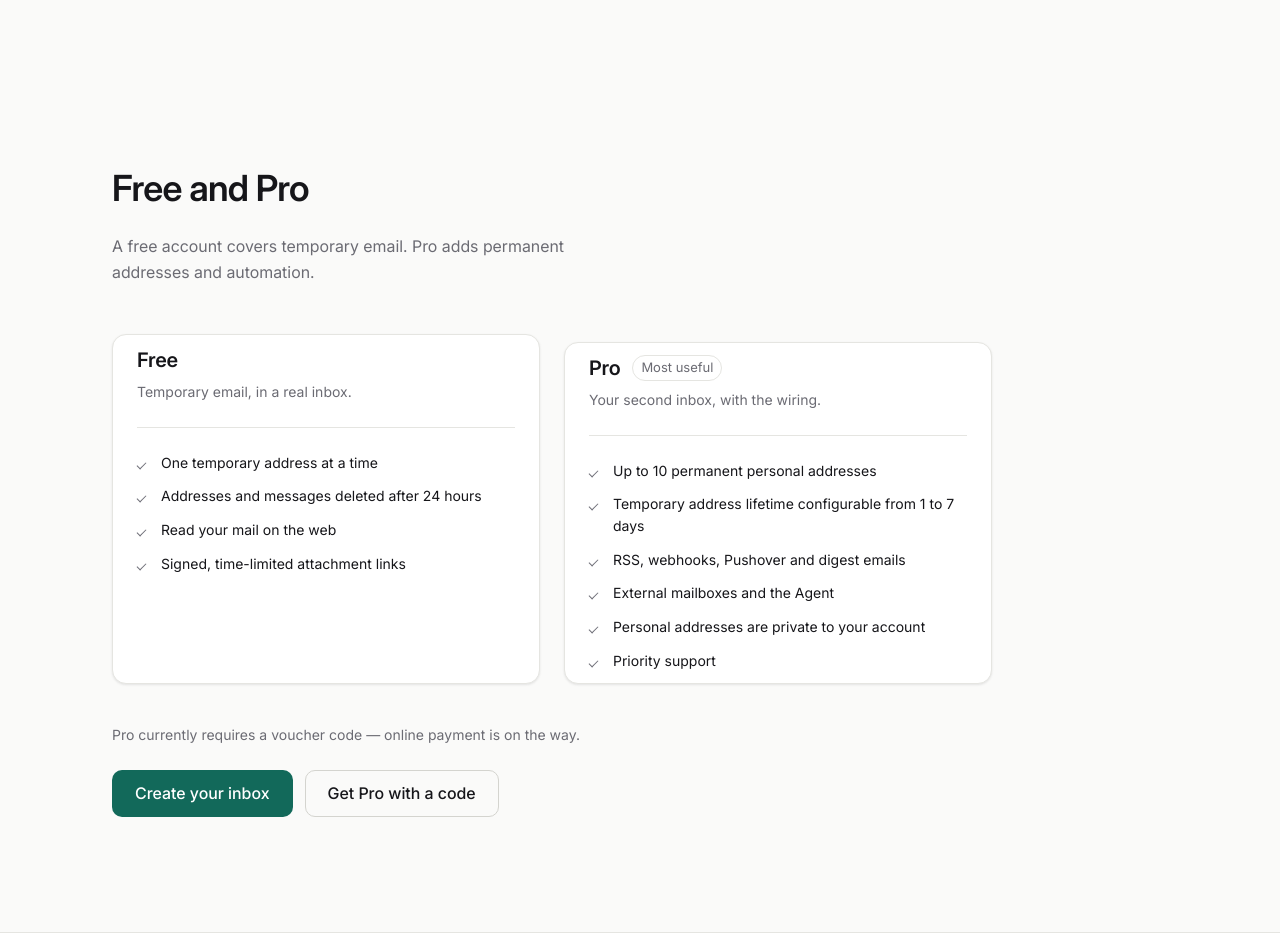
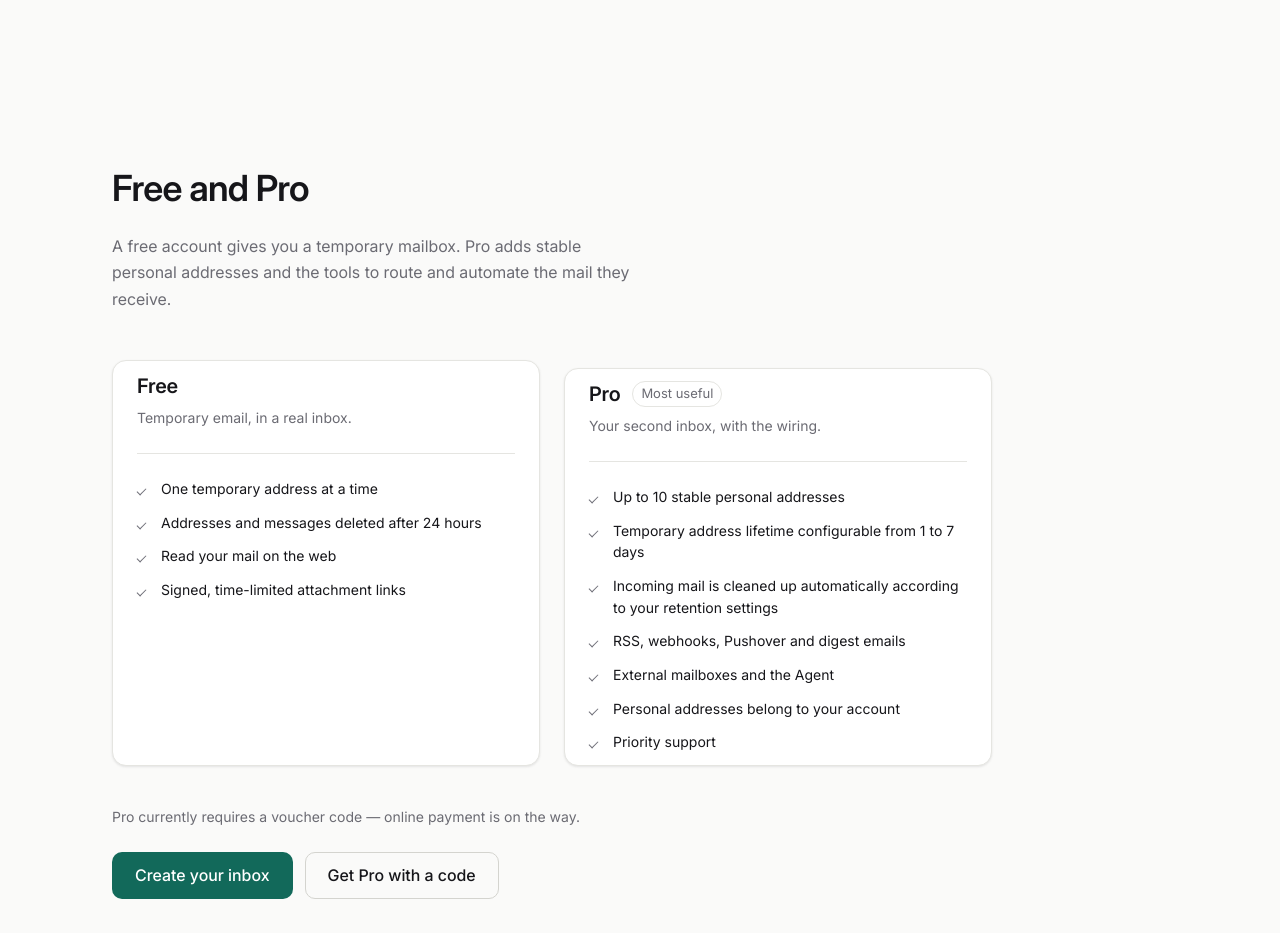
Before and after one commit to Manjo-Consulting-AB/tempmail, a PHP site: page /private-network/ in a window 1280 px wide. Shown: the part 5332-6265 px from the top of the page. Run offline with PHP 8.4, Linux system fonts and the light colour scheme; data that the repository does not hold is empty; some libraries are stand-ins or nearby versions.

Commit message:
Refine mailbox retention copy

```diff
--- a/partials/landing/plans.php
+++ b/partials/landing/plans.php
@@ -48,7 +48,7 @@ $msPlansSignedIn = !empty($_SESSION['pro_user_id']);
 <section class="ms-section" id="plans">
     <div class="ms-container">
         <h2 class="ms-h2">Free and Pro</h2>
-        <p class="ms-plans__body">A free account covers temporary email. Pro adds permanent addresses and automation.</p>
+        <p class="ms-plans__body">A free account gives you a temporary mailbox. Pro adds stable personal addresses and the tools to route and automate the mail they receive.</p>
 
         <div class="ms-plans__grid">
             <div class="ms-card ms-plans__card">
@@ -73,11 +73,12 @@ $msPlansSignedIn = !empty($_SESSION['pro_user_id']);
                 <p class="ms-plans__summary">Your second inbox, with the wiring.</p>
 
                 <ul class="ms-plans__list">
-                    <li>Up to 10 permanent personal addresses</li>
+                    <li>Up to 10 stable personal addresses</li>
                     <li>Temporary address lifetime configurable from 1 to 7 days</li>
+                    <li>Incoming mail is cleaned up automatically according to your retention settings</li>
                     <li>RSS, webhooks, Pushover and digest emails</li>
                     <li>External mailboxes and the Agent</li>
-                    <li>Personal addresses are private to your account</li>
+                    <li>Personal addresses belong to your account</li>
                     <li>Priority support</li>
                 </ul>
             </div>
```
